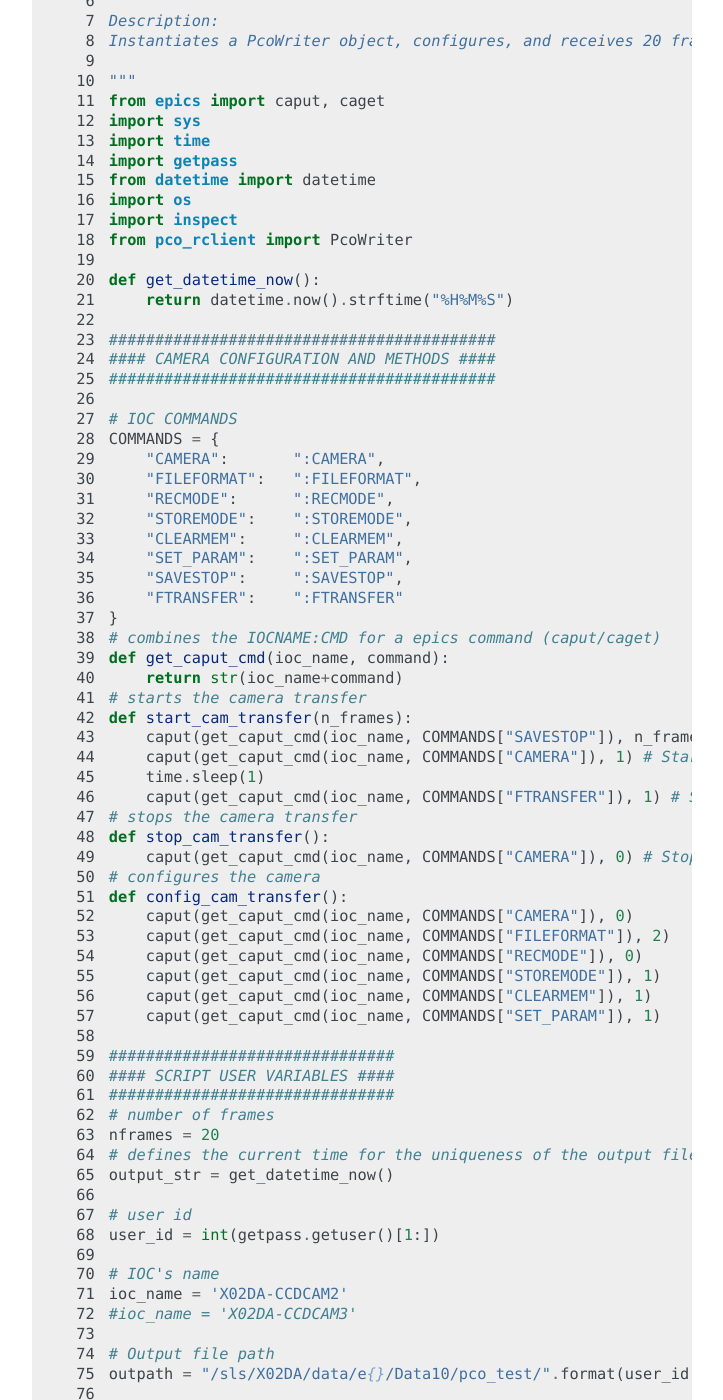
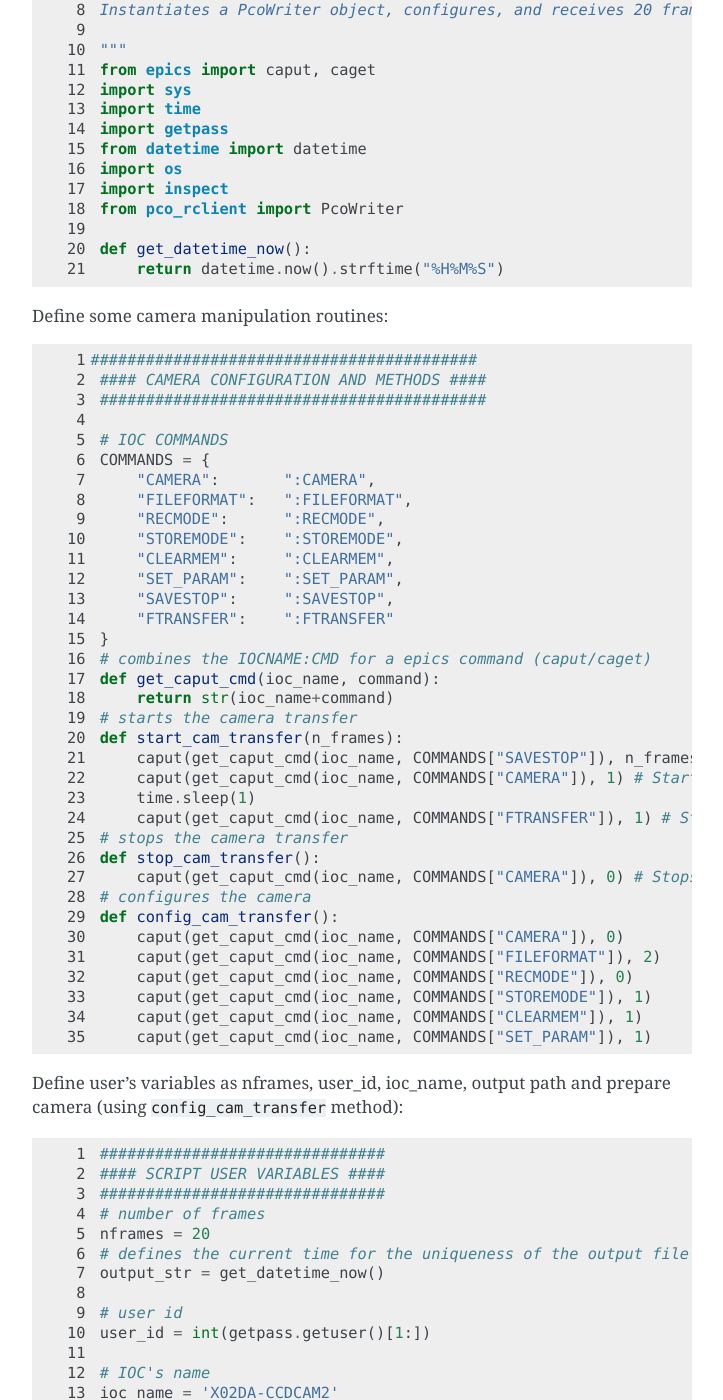
Before and after one commit to paulscherrerinstitute/lib_cpp_h5_writer, a Sphinx documentation site: the page built from docs/usage.rst, in a window 1280 px wide and 1400 px high, scrolled down 289 px. Shown: the whole window, without its empty margins (388-1111 px from the left). Built offline with Sphinx 7.4.7, drawn with Linux system fonts in a browser that asks for light colours; some of the changed text lies outside the part shown.

Commit message:
Updated doc...

```diff
--- a/docs/usage.rst
+++ b/docs/usage.rst
@@ -1,6 +1,162 @@
 #####
 Usage
 #####
+
+
+Basic walkthrough an acquisition script. Start by importing what you'll need:
+
+.. code-block:: python
+   :linenos:
+
+    #!/bin/env python
+    # -*- coding: UTF-8 -*-
+
+    """
+    POC Camera writer test script template
+
+    Description:
+    Instantiates a PcoWriter object, configures, and receives 20 frames.
+
+    """
+    from epics import caput, caget
+    import sys
+    import time
+    import getpass
+    from datetime import datetime
+    import os
+    import inspect
+    from pco_rclient import PcoWriter
+
+    def get_datetime_now():
+        return datetime.now().strftime("%H%M%S")
+
+
+Define some camera manipulation routines:
+
+.. code-block:: python
+   :linenos:
+
+   ##########################################
+    #### CAMERA CONFIGURATION AND METHODS ####
+    ##########################################
+
+    # IOC COMMANDS
+    COMMANDS = {
+        "CAMERA":       ":CAMERA",
+        "FILEFORMAT":   ":FILEFORMAT",
+        "RECMODE":      ":RECMODE",
+        "STOREMODE":    ":STOREMODE",
+        "CLEARMEM":     ":CLEARMEM",
+        "SET_PARAM":    ":SET_PARAM",
+        "SAVESTOP":     ":SAVESTOP",
+        "FTRANSFER":    ":FTRANSFER"
+    }
+    # combines the IOCNAME:CMD for a epics command (caput/caget)
+    def get_caput_cmd(ioc_name, command):
+        return str(ioc_name+command)
+    # starts the camera transfer
+    def start_cam_transfer(n_frames):
+        caput(get_caput_cmd(ioc_name, COMMANDS["SAVESTOP"]), n_frames) # Sets the number of frames to transfer
+        caput(get_caput_cmd(ioc_name, COMMANDS["CAMERA"]), 1) # Starts the camera
+        time.sleep(1)
+        caput(get_caput_cmd(ioc_name, COMMANDS["FTRANSFER"]), 1) # Starts the transfer
+    # stops the camera transfer
+    def stop_cam_transfer():
+        caput(get_caput_cmd(ioc_name, COMMANDS["CAMERA"]), 0) # Stops the camera
+    # configures the camera
+    def config_cam_transfer():
+        caput(get_caput_cmd(ioc_name, COMMANDS["CAMERA"]), 0)
+        caput(get_caput_cmd(ioc_name, COMMANDS["FILEFORMAT"]), 2)
+        caput(get_caput_cmd(ioc_name, COMMANDS["RECMODE"]), 0)
+        caput(get_caput_cmd(ioc_name, COMMANDS["STOREMODE"]), 1)
+        caput(get_caput_cmd(ioc_name, COMMANDS["CLEARMEM"]), 1)
+        caput(get_caput_cmd(ioc_name, COMMANDS["SET_PARAM"]), 1)
+
+
+Define user's variables as nframes, user_id, ioc_name, output path and prepare camera (using ``config_cam_transfer`` method):
+
+.. code-block:: python
+   :linenos:
+
+    ###############################
+    #### SCRIPT USER VARIABLES ####
+    ###############################
+    # number of frames
+    nframes = 20
+    # defines the current time for the uniqueness of the output file
+    output_str = get_datetime_now()
+
+    # user id
+    user_id = int(getpass.getuser()[1:])
+
+    # IOC's name
+    ioc_name = 'X02DA-CCDCAM2'
+    #ioc_name = 'X02DA-CCDCAM3'
+
+    # Output file path
+    outpath = "/sls/X02DA/data/e{}/Data10/pco_test/".format(user_id)
+
+    if not os.path.isdir(outpath):
+        os.makedirs(outpath)
+
+    # configure the camera
+    config_cam_transfer()
+
+
+Define the PcoWriter object, called ``pco_controller``:
+
+.. code-block:: python
+   :linenos:
+
+    ###########################
+    #### PCO CLIENT OBJECT ####
+    ###########################
+    pco_controller = PcoWriter(connection_address="tcp://129.129.99.104:8080",
+                            user_id=user_id)
+    # if there's something running, it will stop
+    if pco_controller.is_running():
+        pco_controller.stop()
+
+Configures the writer:
+
+.. code-block:: python
+   :linenos:
+
+    conf_dict = pco_controller.configure(output_file=os.path.join(
+        outpath, 'test'+output_str+'.h5'),user_id=user_id,
+        dataset_name="data", n_frames=nframes)
+
+
+Starts the acquisition:
+
+.. code-block:: python
+   :linenos:
+
+    # start
+    pco_controller.start()
+
+
+Starts the stream from the camera and waits for the frames:
+
+.. code-block:: python
+   :linenos:
+
+    # start nframes transfer via EPICS IOC CAPUT
+    start_cam_transfer(nframes)
+    # wait for nframes
+    print('pco_controller.wait...')
+    pco_controller.wait()
+    # Stop the camera transfer via EPICS IOC CAPUT
+    stop_cam_transfer()
+
+Shows the statistics from the acquisition:
+
+.. code-block:: python
+   :linenos:
+
+    print(pco_controller.get_statistics_last_run())
+
+Below you find an enhanced version with the full script that performs an acquisition using the PCO camera at TOMCAT.
 
 TOMCAT PCO Writer client usage
 ------------------------------
```
Also changed, not shown: docs/getting-started.rst (+23 -23 lines).
